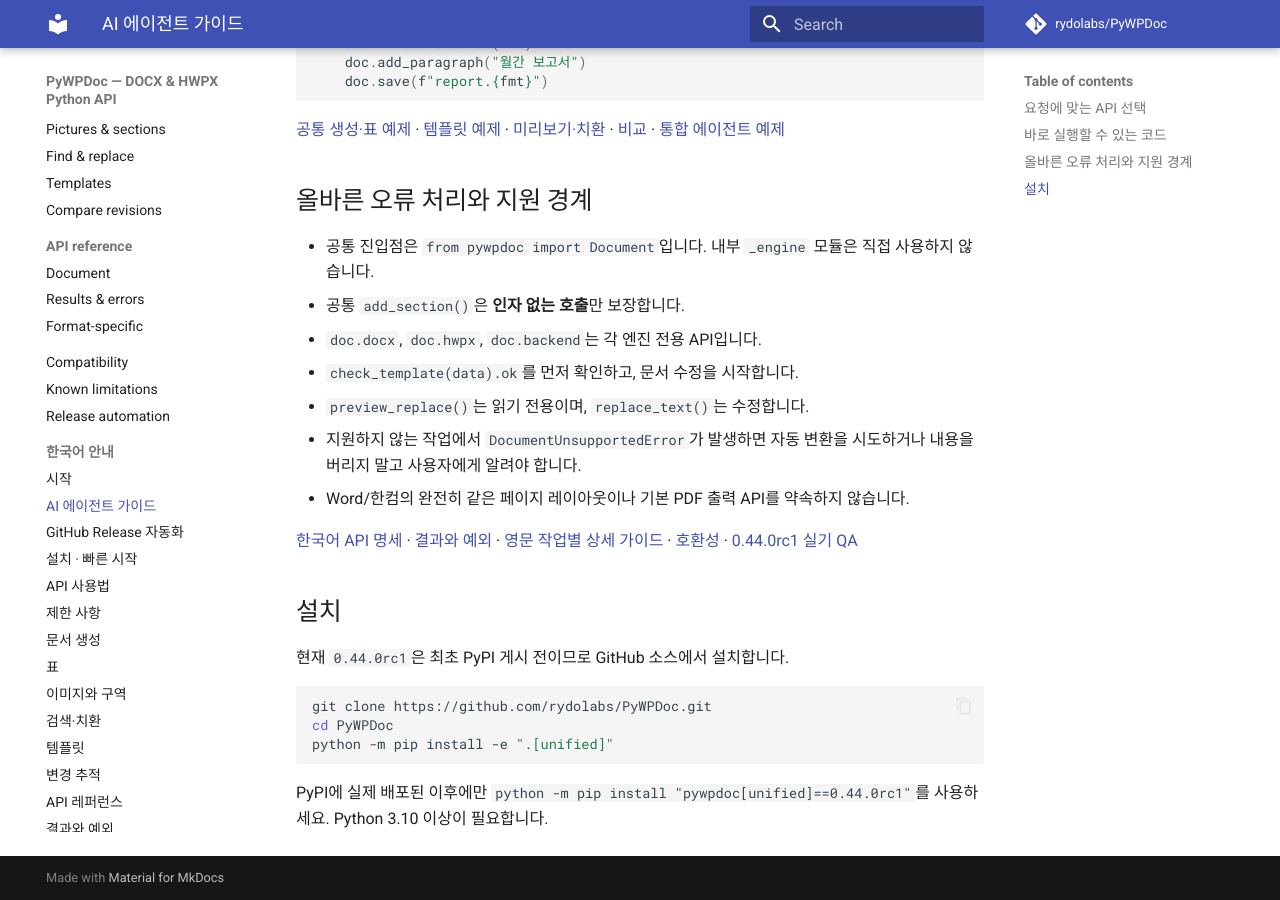
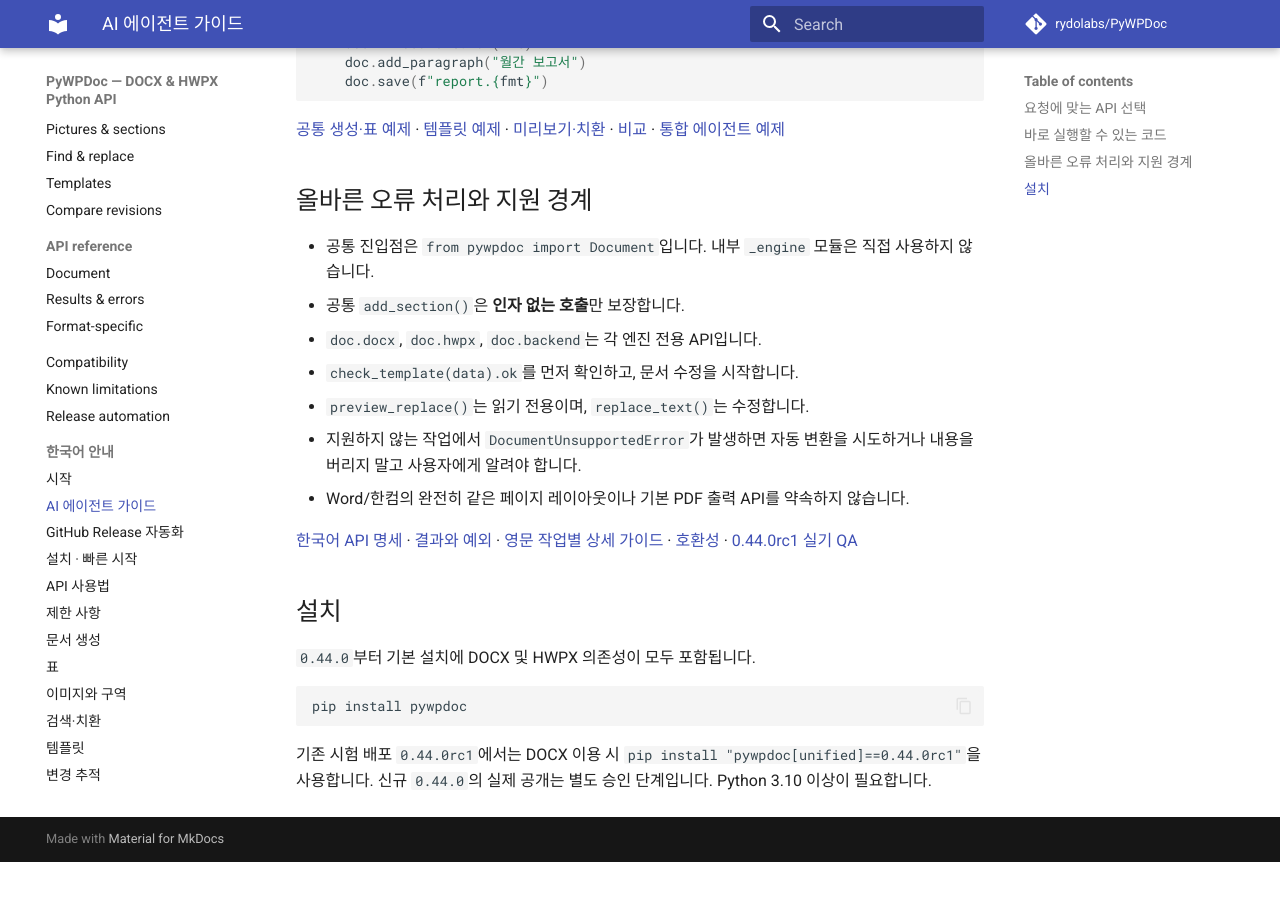
Before and after one commit to rydolabs/PyWPDoc, an MkDocs documentation site: the page built from docs/ko/agent-guide.md, in a window 1280 px wide and 900 px high, scrolled down 975 px. Built offline with MkDocs 1.6.1 and Material for MkDocs 9.7.7, drawn with Linux system fonts in a browser that asks for light colours; comment, search, counter and statistics services are not loaded; after the commit the page ends 1837 px from its top, so only the background shows below that.

Commit message:
docs: align API pages and CI with 0.44.0 default installation

````diff
--- a/docs/ko/agent-guide.md
+++ b/docs/ko/agent-guide.md
@@ -42,12 +42,10 @@
 
 ## 설치
 
-현재 `0.44.0rc1`은 최초 PyPI 게시 전이므로 GitHub 소스에서 설치합니다.
+`0.44.0`부터 기본 설치에 DOCX 및 HWPX 의존성이 모두 포함됩니다.
 
 ```bash
-git clone https://github.com/rydolabs/PyWPDoc.git
-cd PyWPDoc
-python -m pip install -e ".[unified]"
+pip install pywpdoc
 ```
 
-PyPI에 실제 배포된 이후에만 `python -m pip install "pywpdoc[unified]==0.44.0rc1"`를 사용하세요. Python 3.10 이상이 필요합니다.
+기존 시험 배포 `0.44.0rc1`에서는 DOCX 이용 시 `pip install "pywpdoc[unified]==0.44.0rc1"`을 사용합니다. 신규 `0.44.0`의 실제 공개는 별도 승인 단계입니다. Python 3.10 이상이 필요합니다.
````
